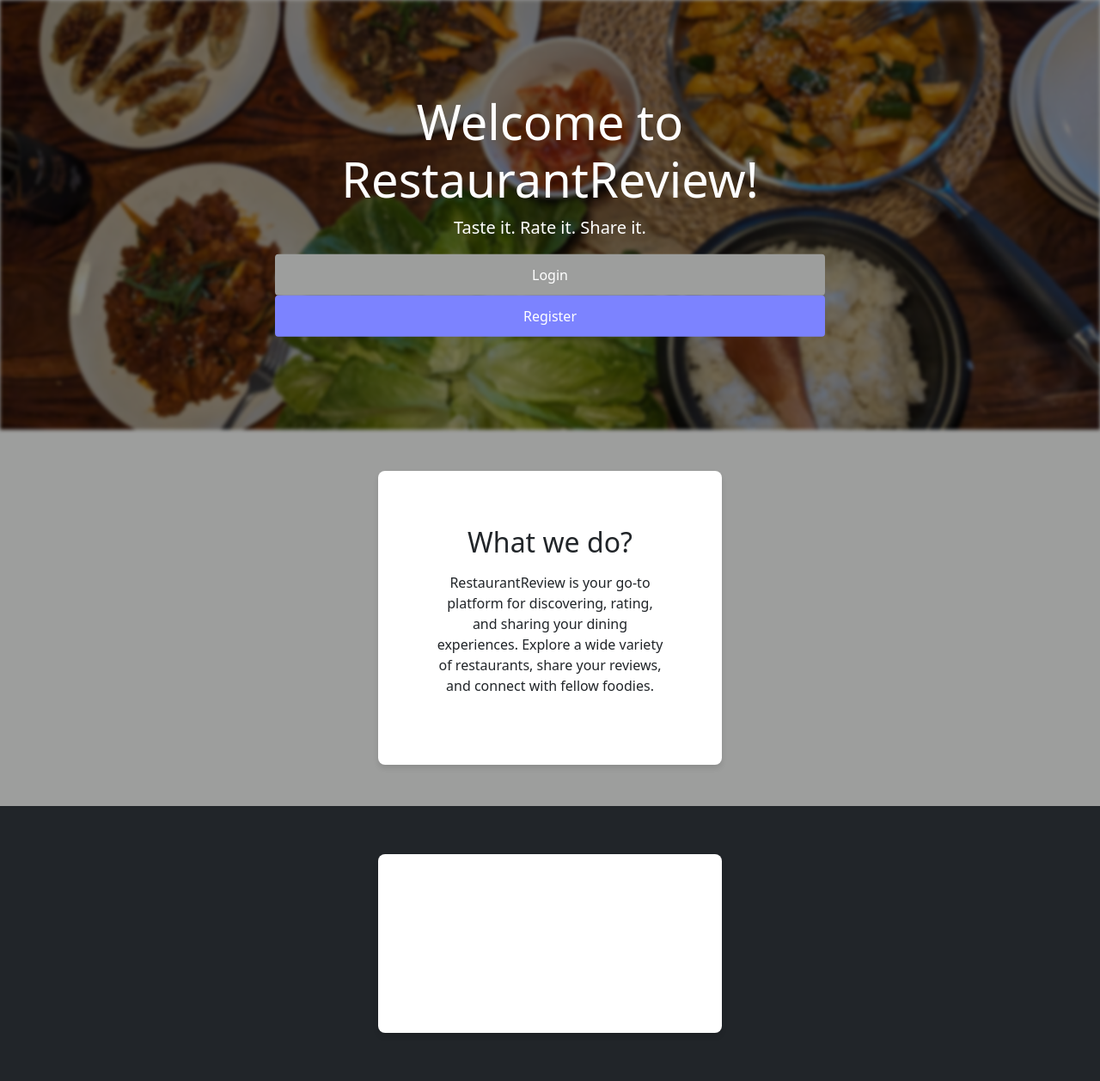
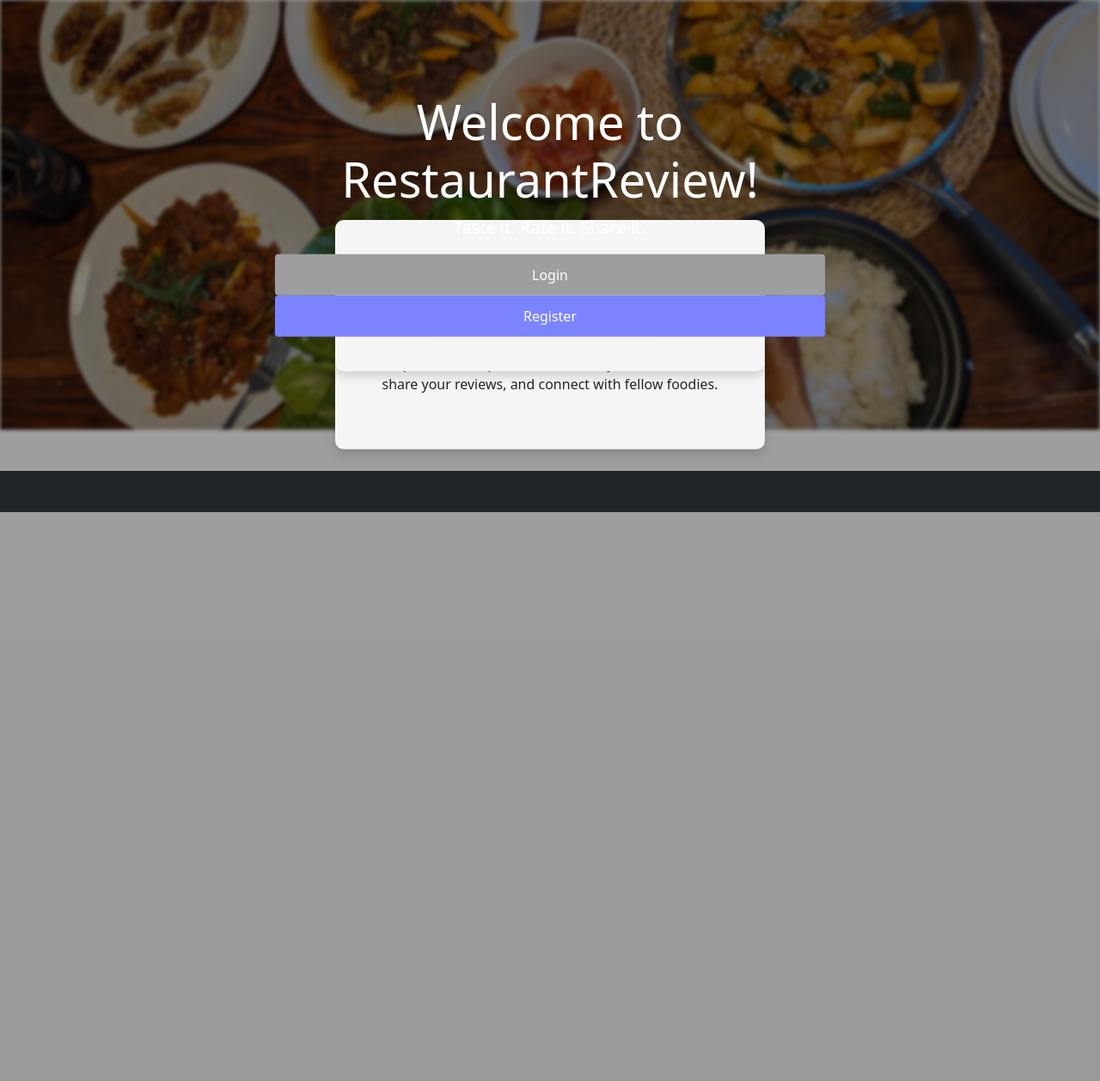
Before and after one commit to samueltl21/restaurantreview, a Flask app: page / in a window 1280 px wide. Shown: the part 56-1314 px from the top of the page at 86% size. After the commit the page ends 652 px from the top, so only its background shows below. Run offline with Flask 3, Linux system fonts and the light colour scheme.

Commit message:
Update styles.css

```diff
--- a/app/static/styles.css
+++ b/app/static/styles.css
@@ -46,16 +46,18 @@
 
 /* Container styling for login and registration forms */
 .container {
-    background-color: #ffffff;
-    padding: 4rem;
-    border-radius: 8px;
-    box-shadow: 0 4px 6px rgba(0, 0, 0, 0.1);
+    background-color: #f5f5f5;
+    padding: 3rem;
+    border-radius: 10px;
+    box-shadow: 0 6px 12px rgba(0, 0, 0, 0.15);
     width: 100%;
-    max-width: 400px;
+    max-width: 500px;
     z-index: 1;
-    margin: 2rem auto;
+    position: absolute;
+    top: 50%;
+    left: 50%;
+    transform: translate(-50%, -50%);
 }
-
 .container h1 {
     font-size: 1.5rem;
     margin-bottom: 1.5rem;
```
